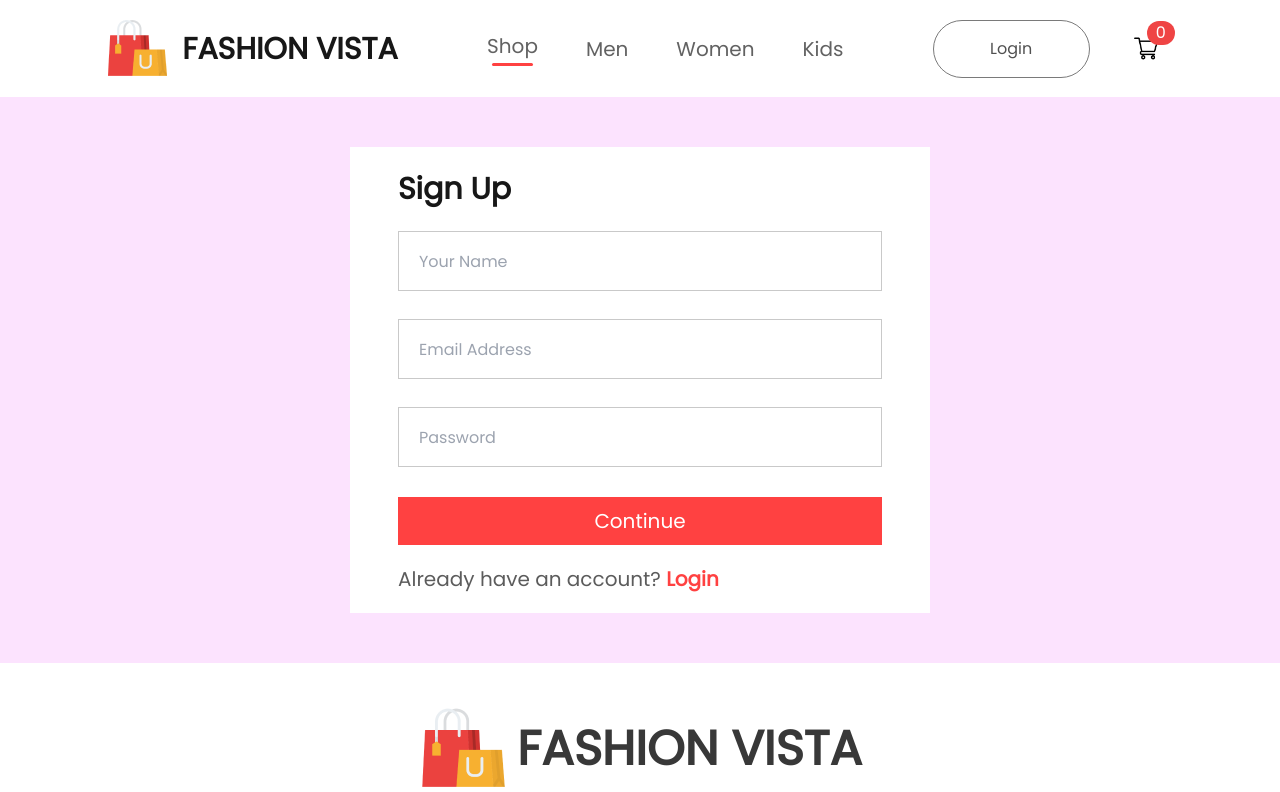
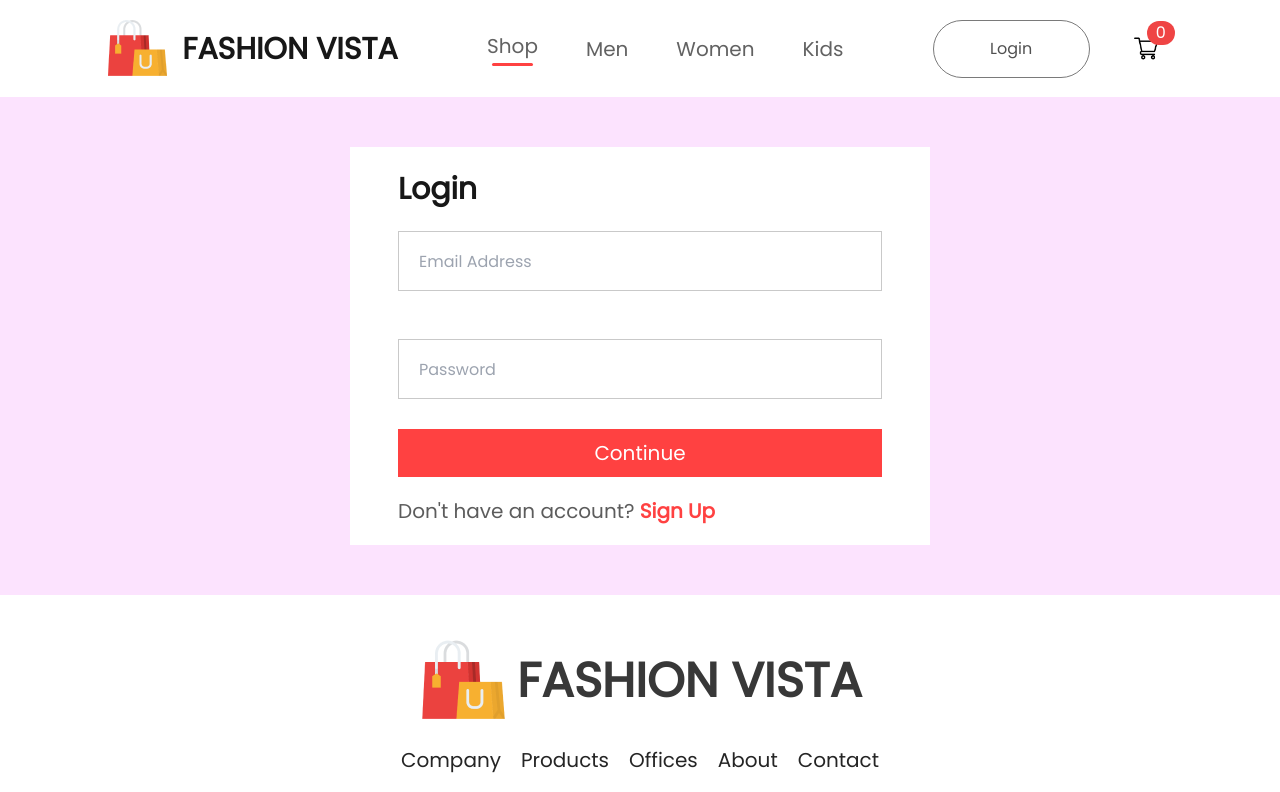
Before and after one commit to priyadharshinitc/Fashion-Vista, a React (Create React App) app in the folder frontend/: page /login in a window 1280 px wide. Shown: the top 792 px of the page. Built offline with nearby package versions, Linux system fonts and the light colour scheme.

Commit message:
APIs created for Login and Signup

```diff
--- a/frontend/src/Pages/LoginSignup.jsx
+++ b/frontend/src/Pages/LoginSignup.jsx
@@ -1,26 +1,84 @@
-import React from 'react'
+import React, { useState } from 'react'
 
 const LoginSignup = () => {
   const loginsignupFieldsInputStyles = {
     height: "60px",
     width: "100%",
     paddingLeft: "20px",
+    marginTop: "20px",
     border: "1px solid #C9C9C9",
     outline: "none",
     color: "#5C5C5C",
     fontSize: "16px"
   }
+
+  const [state, setState] = useState("Login")
+  const [formData, setFormData] = useState({
+    username: "",
+    password: "",
+    email: ""
+  })
+
+  const changeHandler = (e) => {
+    setFormData({...formData, [e.target.name]: e.target.value})
+  }
+
+  const signup = async () => {
+    console.log("Sign Up Function Executed", formData)
+
+    let response = await fetch("http://localhost:5000/signup", {
+      method: "POST",
+      headers: {
+        Accept: "application/form-data",
+        'Content-Type': "application/json"
+      },
+      body: JSON.stringify(formData)
+    })
+
+    let responseData = await response.json()
+
+    if(responseData.success) {
+      localStorage.setItem("auth-token", responseData.token)
+      window.location.replace("/")
+    } else {
+      alert(responseData.error)
+    }
+  }
+
+  const login = async () => {
+    console.log("Login Function Executed", formData)
+
+    let response = await fetch("http://localhost:5000/login", {
+      method: "POST",
+      headers: {
+        Accept: "application/form-data",
+        'Content-Type': "application/json"
+      },
+      body: JSON.stringify(formData)
+    })
+
+    let responseData = await response.json()
+
+    if(responseData.success) {
+      localStorage.setItem("auth-token", responseData.token)
+      window.location.replace("/")
+    } else {
+      alert(responseData.error)
+    }
+  }
+
   return (
     <div className='loginsignup w-full h-fit bg-[#FCE3FE] pt-[50px] pb-[50px] mb-[30px] max-xl:pt-[50px]'>
       <div className="loginsignup-container w-[580px] h-fit bg-white py-5 px-12 m-auto max-xl:w-auto max-xl:max-w-[500px] max-xl:h-[500px] max-sm:w-[80%] max-sm:p-4">
-        <h1 className="text-3xl font-semibold text-[#171717] my-1 mx-0 max-xl:my-2 max-xl:mx-auto max-md:text-2xl">Sign Up</h1>
+        <h1 className="text-3xl font-semibold text-[#171717] my-1 mx-0 max-xl:my-2 max-xl:mx-auto max-md:text-2xl">{state}</h1>
         <div className="loginsignup-fields flex flex-col gap-7">
-          <input type="text" placeholder='Your Name' style={loginsignupFieldsInputStyles} className='max-xl:gap-5 mt-5' />
-          <input type="email" placeholder='Email Address' style={loginsignupFieldsInputStyles} />
-          <input type="password" placeholder='Password' style={loginsignupFieldsInputStyles} />
+          {state === "Sign Up" && <input type="text" placeholder='Your Name' style={loginsignupFieldsInputStyles} className='max-xl:gap-5' name="username" value={formData.username} onChange={changeHandler} />}
+          <input type="email" placeholder='Email Address'  style={loginsignupFieldsInputStyles} name="email" value={formData.email} onChange={changeHandler} />
+          <input type="password" placeholder='Password' style={loginsignupFieldsInputStyles} name="password" value={formData.password} onChange={changeHandler} />
         </div>
-        <button className='w-[100%] h-12 text-white bg-[#FF4141] border-none text-xl font-medium cursor-pointer mt-[30px] max-md:text-base'>Continue</button>
-        <p className='loginsignup-login text-[#5C5C5C] text-xl font-medium mt-5 max-xl:text-base' >Already have an account? <span className='text-[#FF4141] font-semibold'>Login</span></p>
+        <button className='w-[100%] h-12 text-white bg-[#FF4141] border-none text-xl font-medium cursor-pointer mt-[30px] max-md:text-base' onClick={() => {(state === "Sign Up") ? signup() : login()}}>Continue</button>
+        {state === "Sign Up" && <p className='loginsignup-login text-[#5C5C5C] text-xl font-medium mt-5 max-xl:text-base'>Already have an account? <span className='text-[#FF4141] font-semibold cursor-pointer' onClick={() => setState("Login")}>Login</span></p>}
+        {state === "Login" && <p className='loginsignup-login text-[#5C5C5C] text-xl font-medium mt-5 max-xl:text-base'>Don't have an account? <span className='text-[#FF4141] font-semibold cursor-pointer' onClick={() => setState("Sign Up")}>Sign Up</span></p>}
       </div>
     </div>
   )
```
